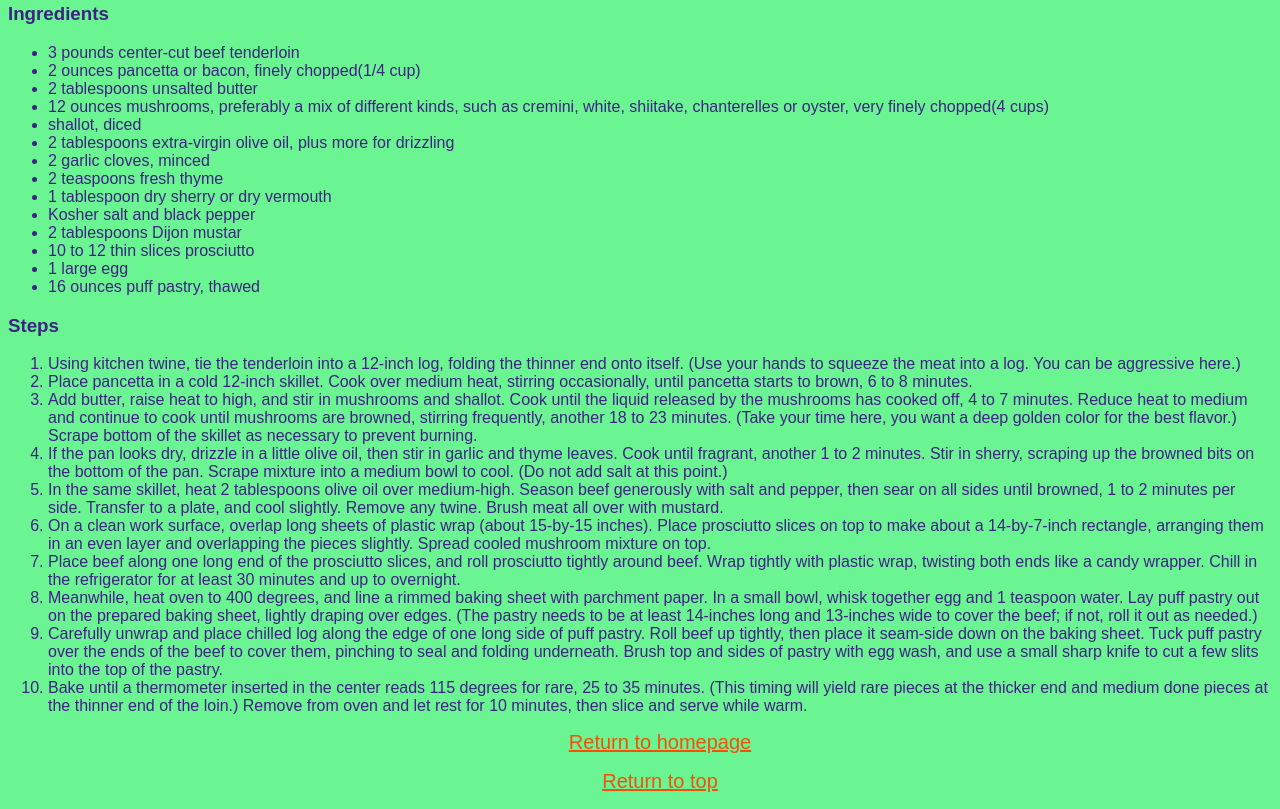
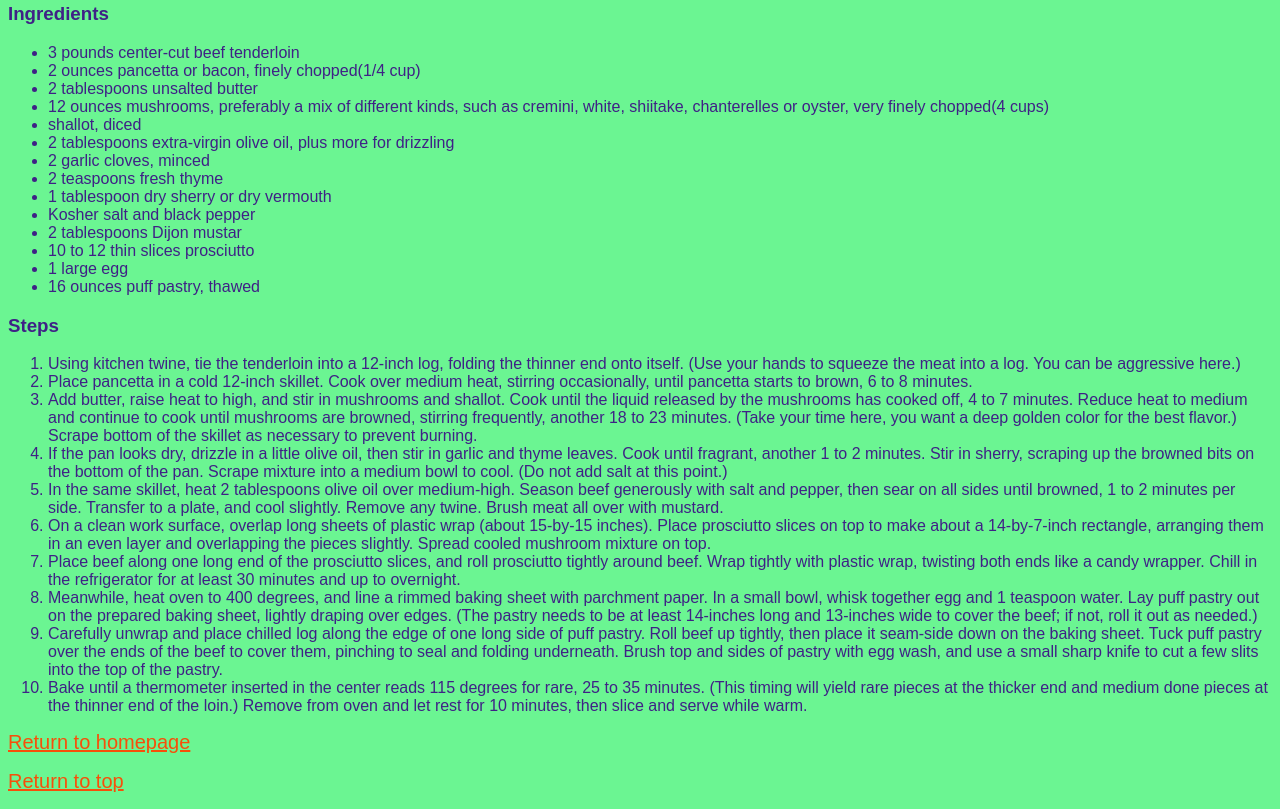
Before and after one commit to keko24/odin-recipes, a plain HTML site: page recipes/beef-wellington/beef-wellington.html in a window 1280 px wide. Shown: the part 649-1458 px from the top of the page. Drawn offline with Linux system fonts and the light colour scheme.

Commit message:
Just fixed a few typos in style.css

```diff
--- a/recipes/beef-wellington/beef-wellington.html
+++ b/recipes/beef-wellington/beef-wellington.html
@@ -38,7 +38,7 @@
 			<li>Meanwhile, heat oven to 400 degrees, and line a rimmed baking sheet with parchment paper. In a small bowl, whisk together egg and 1 teaspoon water. Lay puff pastry out on the prepared baking sheet, lightly draping over edges. (The pastry needs to be at least 14-inches long and 13-inches wide to cover the beef; if not, roll it out as needed.)</li>
 			<li>Carefully unwrap and place chilled log along the edge of one long side of puff pastry. Roll beef up tightly, then place it seam-side down on the baking sheet. Tuck puff pastry over the ends of the beef to cover them, pinching to seal and folding underneath. Brush top and sides of pastry with egg wash, and use a small sharp knife to cut a few slits into the top of the pastry.</li>
 			<li>Bake until a thermometer inserted in the center reads 115 degrees for rare, 25 to 35 minutes. (This timing will yield rare pieces at the thicker end and medium done pieces at the thinner end of the loin.) Remove from oven and let rest for 10 minutes, then slice and serve while warm.</li>
-			<p><a href="../../index.html">Return to homepage</a></p>
-			<p><a href="beef-wellington.html">Return to top</a></p>
+		</ol>
+		<p><a href="../../index.html">Return to homepage</a></p>			<p><a href="beef-wellington.html">Return to top</a></p>
 	</body>
 </html>
--- a/style.css
+++ b/style.css
@@ -23,10 +23,6 @@ a {
 	text-align: center;
 }
 
-p {
-	text-align: center;
-}
-
 a:hover {
 	color: #3F2186;
 	font-size: 21px;
```
Also changed, not shown: recipes/doner-kebab/doner-kebab.html (+1 -0 lines), recipes/egg-fried-rice/egg-fried-rice.html (+1 -0 lines).
